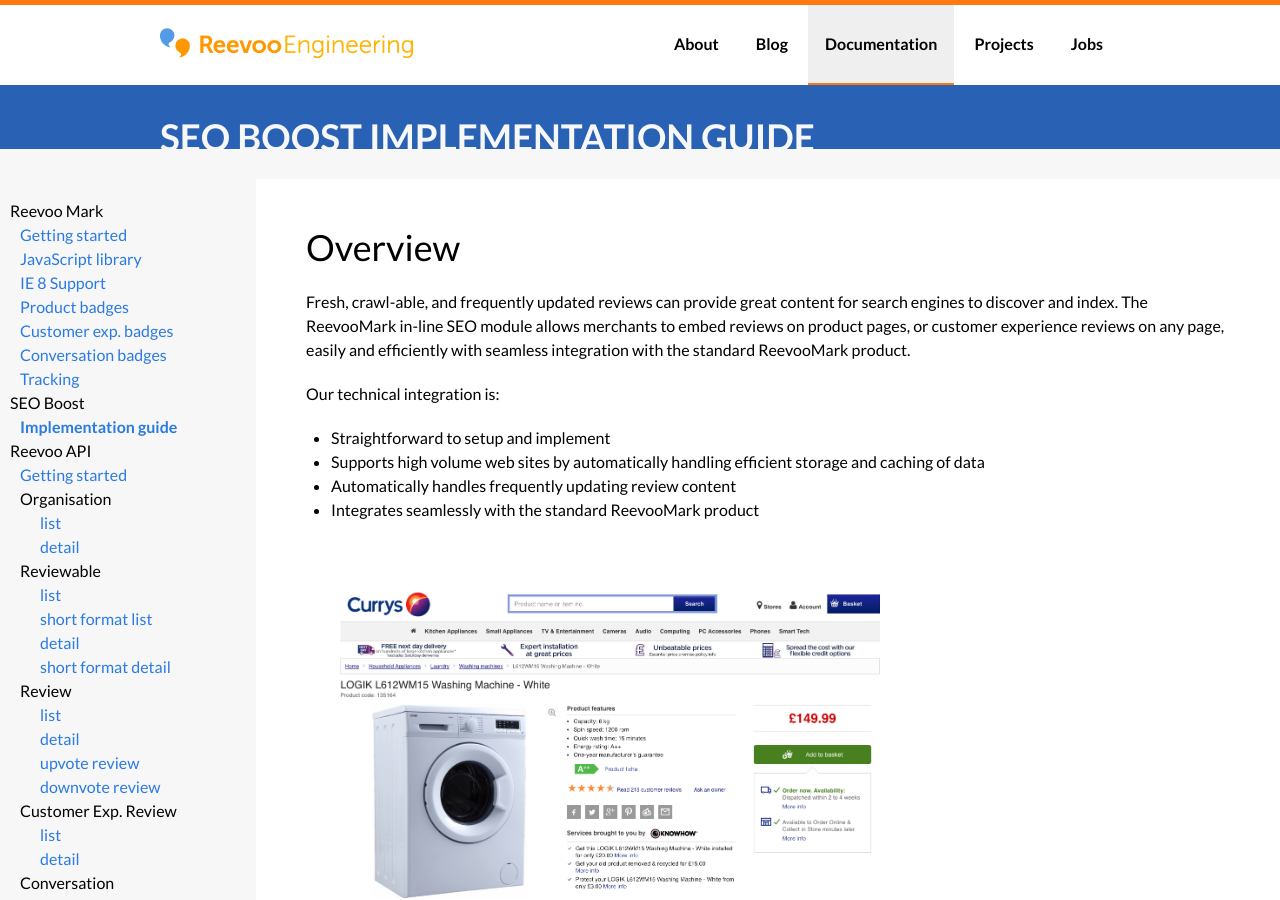
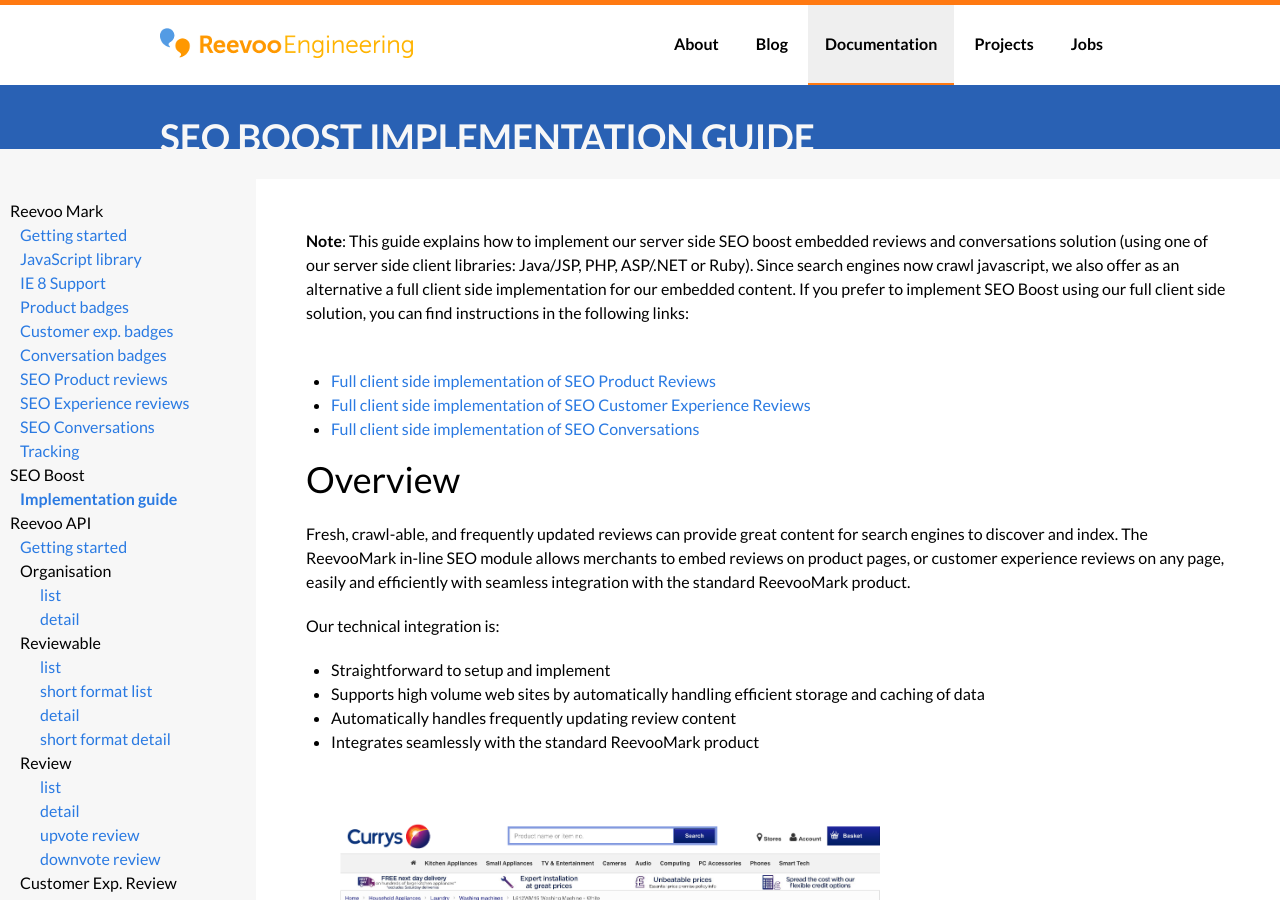
Before and after one commit to reevoo/reevoo.github.io, a Jekyll site: the page built from docs/seoboost/seo-boost.markdown, in a window 1280 px wide and 900 px high. Built offline with Jekyll 4.4.1, drawn with Linux system fonts in a browser that asks for light colours.

Commit message:
Add documentation for implementing embedded Reviews & Conversations using webcomponents

```diff
--- a/_data/docs.yml
+++ b/_data/docs.yml
@@ -14,6 +14,12 @@
     title: Customer exp. badges
   - id: conversation-badges
     title: Conversation badges
+  - id: embedded-product-reviews
+    title: SEO Product reviews
+  - id: embedded-customer-experience-reviews
+    title: SEO Experience reviews
+  - id: embedded-conversations
+    title: SEO Conversations
   - id: tracking
     title: Tracking
 - id: seoboost
--- a/docs/reevoomark/conversation-badges.markdown
+++ b/docs/reevoomark/conversation-badges.markdown
@@ -5,7 +5,7 @@
 navId: docs
 group: reevoomark
 prev: customer-experience-badges
-next: tracking
+next: embedded-product-reviews
 ---
 
 # Conversation Badges
--- a/docs/seoboost/seo-boost.markdown
+++ b/docs/seoboost/seo-boost.markdown
@@ -5,6 +5,13 @@
 navId: docs
 group: seoboost
 ---
+
+<b>Note</b>:  This guide explains how to implement our server side SEO boost embedded reviews and conversations solution (using one of our server side client libraries: Java/JSP, PHP, ASP/.NET or Ruby). Since search engines now crawl javascript, we also offer as an alternative a full client side implementation for our embedded content. If you prefer to implement SEO Boost using our full client side solution, you can find instructions in the following links:
+<br/><br/>
+* [Full client side implementation of SEO Product Reviews](/docs/reevoomark/embedded-product-reviews/)<br/>
+* [Full client side implementation of SEO Customer Experience Reviews](/docs/reevoomark/embedded-customer-experience-reviews/)<br/>
+* [Full client side implementation of SEO Conversations](/docs/reevoomark/embedded-conversations/)<br/>
+
 
 # Overview
 Fresh, crawl-able, and frequently updated reviews can provide great content for search engines to discover and index. The ReevooMark in-line SEO module allows merchants to embed reviews on product pages, or customer experience reviews on any page, easily and efficiently with seamless integration with the standard ReevooMark product.
```
Also changed, not shown: docs/reevoomark/embedded-conversations.markdown (added, +32 -0 lines), docs/reevoomark/embedded-customer-experience-reviews.markdown (added, +31 -0 lines), docs/reevoomark/embedded-product-reviews.markdown (added, +33 -0 lines).
